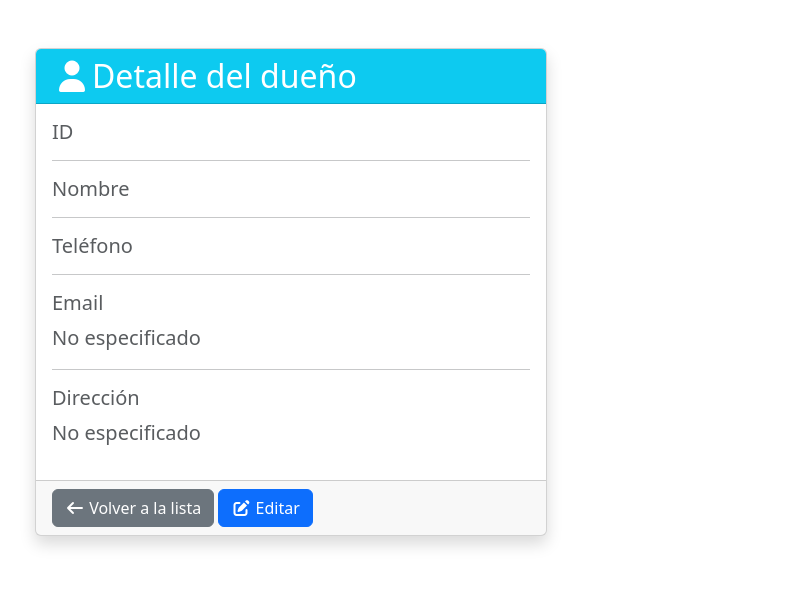
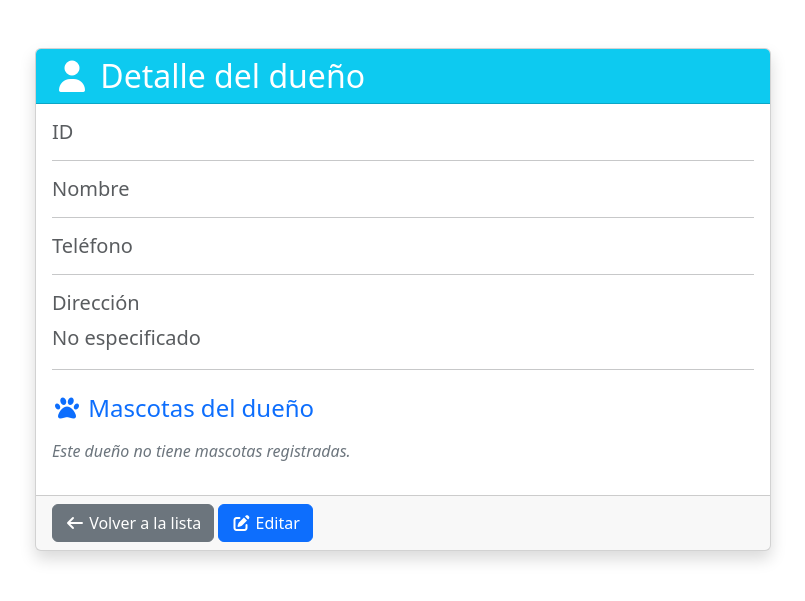
Before and after one commit to albanomp/Proyecto-Clinica-Veterinaria, a Python web app: template Clinica_Veterinaria/app/templates/duenyos/detail.html in a window 1280 px wide. Shown: the top 601 px of the page, without its empty margins (237-1042 px from the left). Run offline with Jinja, Linux system fonts and the light colour scheme; the template is opened without the code that fills it, so the values that code supplies are empty; some libraries are stand-ins or nearby versions.

Commit message:
detail dueño con relacion

```diff
--- a/Clinica_Veterinaria/app/templates/duenyos/detail.html
+++ b/Clinica_Veterinaria/app/templates/duenyos/detail.html
@@ -3,7 +3,7 @@
 <head>
     <meta charset="UTF-8">
     <meta name="viewport" content="width=device-width, initial-scale=1.0">
-    <title>👤Detalle del dueño</title>
+    <title>👤 Detalle del dueño</title>
 
     <link href="https://cdn.jsdelivr.net/npm/bootstrap@5.3.8/dist/css/bootstrap.min.css" rel="stylesheet">
     <link rel="stylesheet" href="https://cdnjs.cloudflare.com/ajax/libs/font-awesome/7.0.1/css/all.min.css">
@@ -14,15 +14,16 @@
         <div class="row justify-content-center">
             <div class="col-md-8">
 
-                <div class="card shadow" style="width: 32rem;">
+                <div class="card shadow">
                     <div class="card-header bg-info text-white">
                         <h2 class="card-title mb-0">
-                            <i class="fa-solid fa-user"></i>Detalle del dueño
+                            <i class="fa-solid fa-user"></i> Detalle del dueño
                         </h2>
                     </div>
 
                     <div class="card-body">
 
+                        <!-- DATOS DEL DUEÑO -->
                         <div class="mb-3">
                             <h5 class="text-body-secondary">ID</h5>
                             <p class="fs-5">{{ duenyo.id }}</p>
@@ -31,25 +32,13 @@
 
                         <div class="mb-3">
                             <h5 class="text-body-secondary">Nombre</h5>
-                            <p class="fs-4 fw-bold">{{ duenyo.nombre }}</p>
+                            <p class="fs-4 fw-bold">{{ duenyo.nombre }} {{ duenyo.apellido }}</p>
                         </div>
                         <hr>
 
                         <div class="mb-3">
                             <h5 class="text-body-secondary">Teléfono</h5>
                             <p class="fs-5">{{ duenyo.telefono }}</p>
-                        </div>
-                        <hr>
-
-                        <div class="mb-3">
-                            <h5 class="text-body-secondary">Email</h5>
-                            <p class="fs-5">
-                                {% if duenyo.email %}
-                                    {{ duenyo.email }}
-                                {% else %}
-                                    <span class="text-body-secondary">No especificado</span>
-                                {% endif %}
-                            </p>
                         </div>
                         <hr>
 
@@ -64,13 +53,41 @@
                             </p>
                         </div>
 
+                        <hr>
+
+                        <!-- ⭐ LISTA DE MASCOTAS DEL DUEÑO -->
+                        <div class="mt-4">
+                            <h4 class="text-primary mb-3">
+                                <i class="fa-solid fa-paw"></i> Mascotas del dueño
+                            </h4>
+
+                            {% if mascotas and mascotas|length > 0 %}
+                                <ul class="list-group">
+                                    {% for mascota in mascotas %}
+                                    <li class="list-group-item d-flex justify-content-between align-items-center">
+                                        <span>
+                                            <strong>{{ mascota.nombre }}</strong> ({{ mascota.especie }})
+                                        </span>
+                                        <a href="/mascotas/{{ mascota.id }}" class="btn btn-outline-primary btn-sm">
+                                            Ver mascota
+                                        </a>
+                                    </li>
+                                    {% endfor %}
+                                </ul>
+                            {% else %}
+                                <p class="text-secondary fst-italic">Este dueño no tiene mascotas registradas.</p>
+                            {% endif %}
+                        </div>
+
                     </div>
 
                     <div class="card-footer">
                         <a href="/duenyos" class="btn btn-secondary">
-                            <i class="fa-solid fa-arrow-left"></i> Volver a la lista</a>
+                            <i class="fa-solid fa-arrow-left"></i> Volver a la lista
+                        </a>
                         <a href="/duenyos/{{ duenyo.id }}/edit" class="btn btn-primary">
-                            <i class="fa-solid fa-pen-to-square"></i> Editar</a>
+                            <i class="fa-solid fa-pen-to-square"></i> Editar
+                        </a>
                     </div>
 
                 </div>
```
